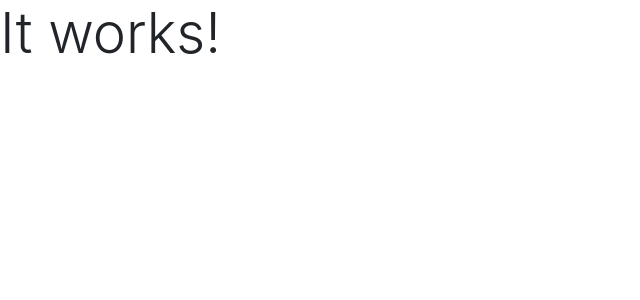
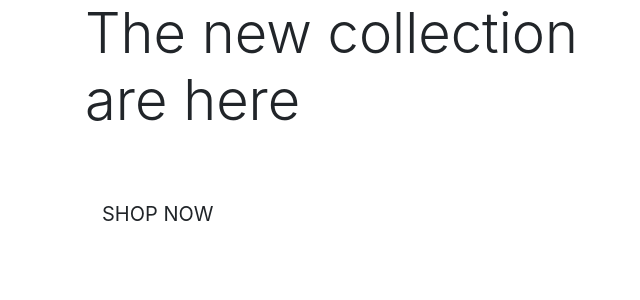
Before and after one commit to OJarvey/Ado, a Django app: page / in a window 1280 px wide. Shown: the top 300 px of the page, without its empty margins (0-640 px from the left). Run offline with Django 5.2, Linux system fonts and the light colour scheme.

Commit message:
added homepage content

```diff
--- a/home/templates/home/index.html
+++ b/home/templates/home/index.html
@@ -1,6 +1,23 @@
 {% extends 'base.html' %}
 {% load static %}
 
+{% block page_header %}
+  <div class="container header-container">
+    <div class="row">
+      <div class="col"></div>
+    </div>
+  </div>
+{% endblock %}
+
 {% block content %}
-  <h1 class="display-4 text-sucess">It works!</h1>
+  <div class="container">
+    <div class="row">
+      <div class="col-7 col-md-6 my-auto">
+        <h1 class="display-4 logo-font text-black">The new collection are here</h1>
+        <div class="my-5">
+          <h4><a href="" class="shop-now-button btn btn-lg rounded-0 text-uppercase py-3">Shop Now</a></h4>
+        </div>
+      </div>
+    </div>
+  </div>
 {% endblock %}
```
